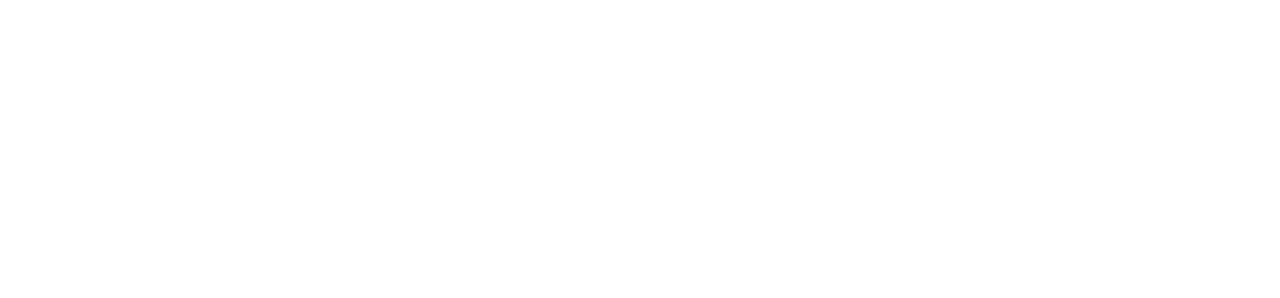
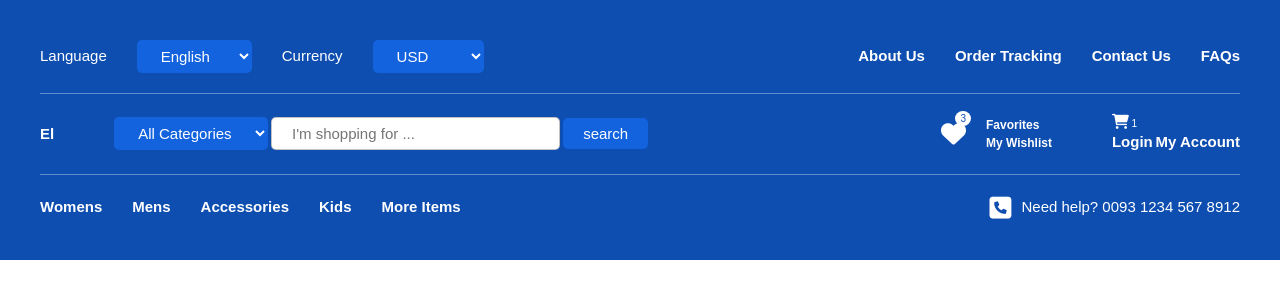
Before and after one commit to IfeanyiNwachukwu/navbar_Page, a plain HTML site: page index.html in a window 1280 px wide. Drawn offline with Linux system fonts and the light colour scheme.

Commit message:
project completed

```diff
--- a/css/style.css
+++ b/css/style.css
@@ -0,0 +1,114 @@
+.header {
+    background-color: #0d4eb0;
+    padding: 4rem;
+    color: white;
+
+    display: flex;
+    flex-direction: column;
+    gap: 2rem;
+  }
+
+  .header__meta,
+  .header__categories,
+  .header__nav {
+    display: flex;
+    justify-content: space-between;
+  }
+
+  .header__meta,
+  .header__categories {
+    border-bottom: 1px solid rgba(255 255 255 / 0.35);
+    padding-bottom: 2rem;
+  }
+
+  .header__meta--form,
+  .header__meta--form fieldset,
+  .header__meta--links,
+  .header__nav--links {
+    display: flex;
+    align-items: center;
+    gap: 3rem;
+  }
+
+  select,
+  input[type="submit"] {
+    color: white;
+    border: none;
+    background-color: #1363df;
+    padding: 0.7rem 2rem;
+  }
+
+  a {
+    color: white;
+    font-weight: 700;
+    padding: 0;
+  }
+
+  .header__categories > div {
+    display: flex;
+    align-items: center;
+    gap: 6rem;
+  }
+
+  .header__categories > div:first-child {
+    flex-grow: 1;
+  }
+
+  .header__categories--form {
+    flex-grow: 1;
+  }
+
+  .header__categories--form input[type="search"] {
+    width: 35%;
+    background-color: white;
+    padding: 0.7rem 2rem;
+  }
+
+  .header__categories--favorites,
+  .header__categories--login {
+    display: flex;
+    align-items: center;
+    gap: 2rem;
+  }
+
+  .header__categories--favorites a,
+  .header__categories--login a {
+    font-size: 1.2rem;
+  }
+
+  .header__categories--favorites > div:last-child,
+  .header__categories--login > div:last-child {
+    flex-shrink: 0;
+
+    display: flex;
+    flex-direction: column;
+  }
+
+  .header__categories--favorites > div:first-child,
+  .header__categories--login > div:first-child {
+    position: relative;
+  }
+
+  .header__categories--favorites > div:first-child span,
+  .header__categories--login > div:first-child span {
+    position: absolute;
+    top: -1rem;
+    right: -0.5rem;
+    font-size: 1rem;
+    padding: 0 0.5rem;
+    background-color: white;
+    color: #0d4eb0;
+    border-radius: 50%;
+  }
+
+  .header__categories--favorites > div:first-child i,
+  .header__categories--login > div:first-child i,
+  .header__nav--help i {
+    font-size: 2.5rem;
+  }
+
+  .header__nav--help {
+    display: flex;
+    align-items: center;
+    gap: 1rem;
+  }
--- a/index.html
+++ b/index.html
@@ -10,12 +10,108 @@
     integrity="sha512-KfkfwYDsLkIlwQp6LFnl8zNdLGxu9YAA1QvwINks4PhcElQSvqcyVLLD9aMhXd13uQjoXtEKNosOWaZqXgel0g=="
     crossorigin="anonymous"
     referrerpolicy="no-referrer"
-  />
-    <link rel="stylesheet" href="/css/genericStyle.css">
-    <link rel="stylesheet" href="/css/style.css">
+    />
+    <link rel="stylesheet" href="css/genericStyle.css">
+    <link rel="stylesheet" href="css/style.css">
     <title>Navbar</title>
 </head>
 <body>
+    <header class="header">
+        <div class="header__meta">
+            <form  class="header__meta--form">
+                <fieldset>
+                    <label for="language">Language</label>
 
+                    <select name="language" >
+                        <option value="">English</option>
+                        <option value="">French</option>
+                        <option value="">Turkish</option>
+                        <option value="">Arabic</option>
+                        <option value="">Spanish</option>
+                    </select>
+                </fieldset>
+
+                <fieldset>
+                    <label for="currency">Currency</label>
+
+                    <select name="currency" >
+                        <option value="">USD</option>
+                        <option value="">Euro</option>
+                        <option value="">Pounds</option>
+                        <option value="">Yen</option>
+                        <option value="">Naira</option>
+                    </select>
+                </fieldset>
+            </form>
+
+            <ul class="header__meta--links">
+                <li><a href="#">About Us</a></li>
+                <li><a href="#">Order Tracking</a></li>
+                <li><a href="#">Contact Us</a></li>
+                <li><a href="#">FAQs</a></li>
+            </ul>
+        </div>
+
+        <div class="header__categories">
+            <div>
+                <a href="#">El</a>
+                <form class="header__categories--form">
+                    <select name="categories">
+                        <option>All Categories</option>
+                        <option>Womens</option>
+                        <option>Mens</option>
+                        <option>Accessories</option>
+                        <option>Kids</option>
+                        <option>More Items</option>
+                    </select>
+
+                    <input type="search" placeholder="I'm shopping for ...">
+
+                    <input type="submit" value="search">
+                </form>
+            </div>
+
+            <div>
+                <div class="header__categories--favorites">
+                    <div>
+                        <i class="fa-solid fa-heart"></i>
+                        <span>3</span>
+                    </div>
+
+                    <div>
+                        <a href="#">Favorites</a>
+                        <a href="#">My Wishlist</a>
+                    </div>
+                </div>
+
+                <div class="header__categories--shopping">
+                    <div>
+                        <i class="fa-solid fa-cart-shopping"></i>
+                        <span>1</span>
+                    </div>
+
+                    <div>
+                        <a href="#">Login</a>
+                        <a href="#">My Account</a>
+                    </div>
+                </div>
+            </div>
+        </div>
+
+        <nav class="header__nav">
+            <ul class="header__nav--links">
+                <li><a href="#">Womens</a></li>
+                <li><a href="#">Mens</a></li>
+                <li><a href="#">Accessories</a></li>
+                <li><a href="#">Kids</a></li>
+                <li><a href="#">More Items</a></li>
+            </ul>
+
+            <p class="header__nav--help">
+                <i class="fa-solid fa-square-phone"></i> Need help? 0093 1234 567 8912
+
+            </p>
+        </nav>
+    </header>
 </body>
 </html>
```
